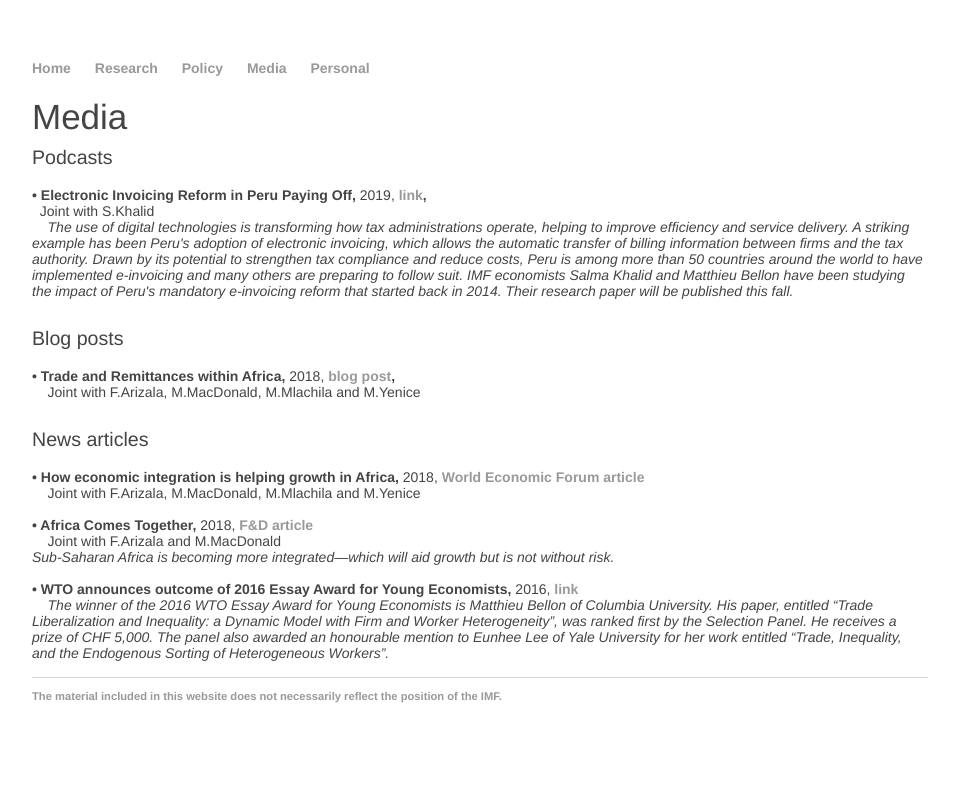
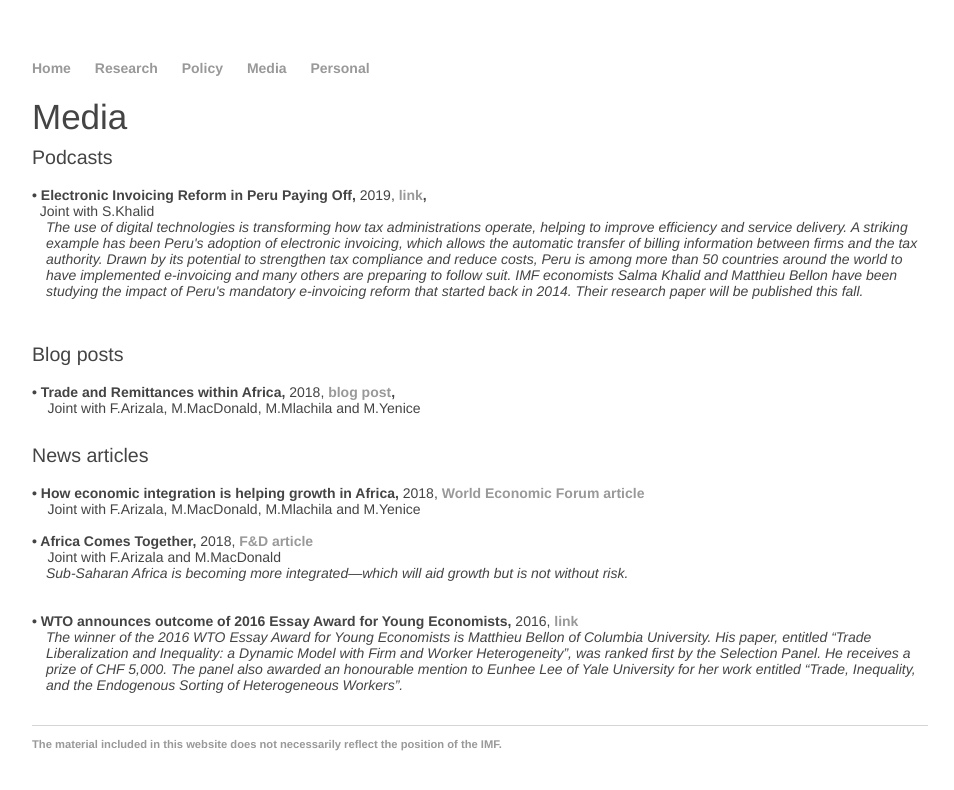
Before and after one commit to matthieubellon/matthieubellon.github.io, a Jekyll site: the page built from media/index.html, in a window 1280 px wide. Shown: the top 790 px of the page, without its empty margins (160-1114 px from the left). Built offline with Jekyll 4.4.1, drawn with Linux system fonts in a browser that asks for light colours.

Commit message:
Update index.html

```diff
--- a/media/index.html
+++ b/media/index.html
@@ -10,7 +10,11 @@ title: Matthieu Bellon, Economist
 <br><strong>&bull; Electronic Invoicing Reform in Peru Paying Off,</strong> 2019, <strong>
 <a href="https://www.imf.org/en/News/Podcasts/All-Podcasts/2019/08/09/peru-digitalization/">link</a>, </strong>
 <br>&nbsp; Joint with S.Khalid <br>
-&nbsp; &nbsp; <em> The use of digital technologies is transforming how tax administrations operate, helping to improve efficiency and service delivery. A striking example has been Peru's adoption of electronic invoicing, which allows the automatic transfer of billing information between firms and the tax authority. Drawn by its potential to strengthen tax compliance and reduce costs, Peru is among more than 50 countries around the world to have implemented e-invoicing and many others are preparing to follow suit. IMF economists Salma Khalid and Matthieu Bellon have been studying the impact of Peru's mandatory e-invoicing reform that started back in 2014. Their research paper will be published this fall. </em>
+  <div style="margin-left: 1em;">
+  <em> The use of digital technologies is transforming how tax administrations operate, helping to improve efficiency and service delivery. A striking example has been Peru's adoption of electronic invoicing, which allows the automatic transfer of billing information between firms and the tax authority. Drawn by its potential to strengthen tax compliance and reduce costs, Peru is among more than 50 countries around the world to have implemented e-invoicing and many others are preparing to follow suit. IMF economists Salma Khalid and Matthieu Bellon have been studying the impact of Peru's mandatory e-invoicing reform that started back in 2014. Their research paper will be published this fall. </em>
+  </div>
+<br>
+
 </div>
 <br>
 
@@ -36,12 +40,16 @@ title: Matthieu Bellon, Economist
 <br><strong>&bull; Africa Comes Together,</strong> 2018, <strong>
 <a href="https://www.imf.org/external/pubs/ft/fandd/2018/09/sub-saharan-africa-regional-integration-arizala.htm">F&D article</a></strong>
 <br>&nbsp; &nbsp; Joint with F.Arizala and M.MacDonald <br>
-<em> Sub-Saharan Africa is becoming more integrated—which will aid growth but is not without risk.</em>
+  <div style="margin-left: 1em;">
+  <em> Sub-Saharan Africa is becoming more integrated—which will aid growth but is not without risk.</em>
+  </div>
 <br>
 
 <br><strong>&bull; WTO announces outcome of 2016 Essay Award for Young Economists,</strong> 2016, <strong>
 <a href="https://www.wto.org/english/news_e/news16_e/rese_08sep16_e.htm">link</a></strong> <br>
-&nbsp; &nbsp; <em> The winner of the 2016 WTO Essay Award for Young Economists is Matthieu Bellon of Columbia University. His paper, entitled “Trade Liberalization and Inequality: a Dynamic Model with Firm and Worker Heterogeneity”, was ranked first by the Selection Panel. He receives a prize of CHF 5,000. The panel also awarded an honourable mention to Eunhee Lee of Yale University for her work entitled “Trade, Inequality, and the Endogenous Sorting of Heterogeneous Workers”.</em>
+  <div style="margin-left: 1em;">
+  <em> The winner of the 2016 WTO Essay Award for Young Economists is Matthieu Bellon of Columbia University. His paper, entitled “Trade Liberalization and Inequality: a Dynamic Model with Firm and Worker Heterogeneity”, was ranked first by the Selection Panel. He receives a prize of CHF 5,000. The panel also awarded an honourable mention to Eunhee Lee of Yale University for her work entitled “Trade, Inequality, and the Endogenous Sorting of Heterogeneous Workers”.</em>
+  </div>
 <br>
 
 </div>
```
